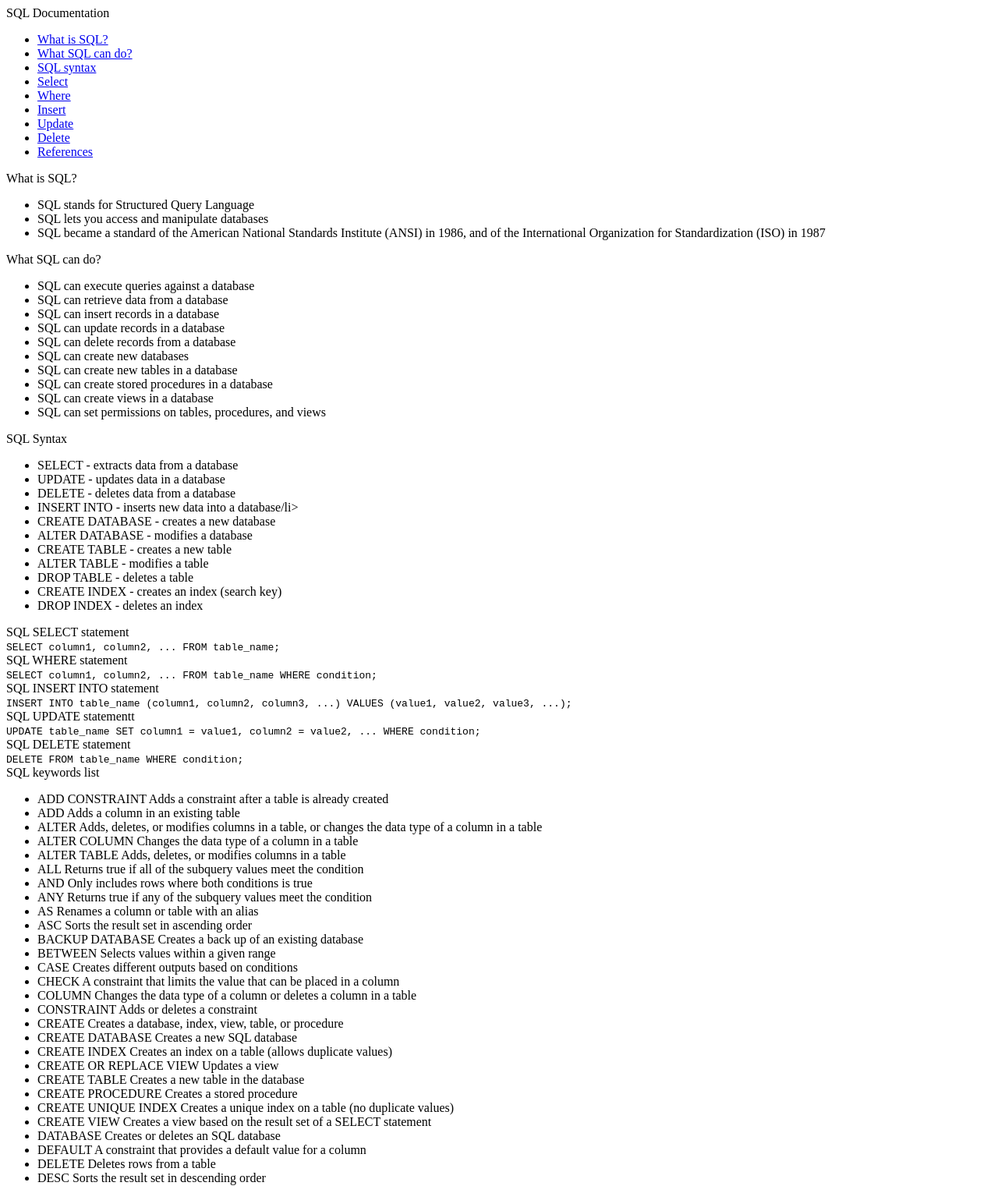
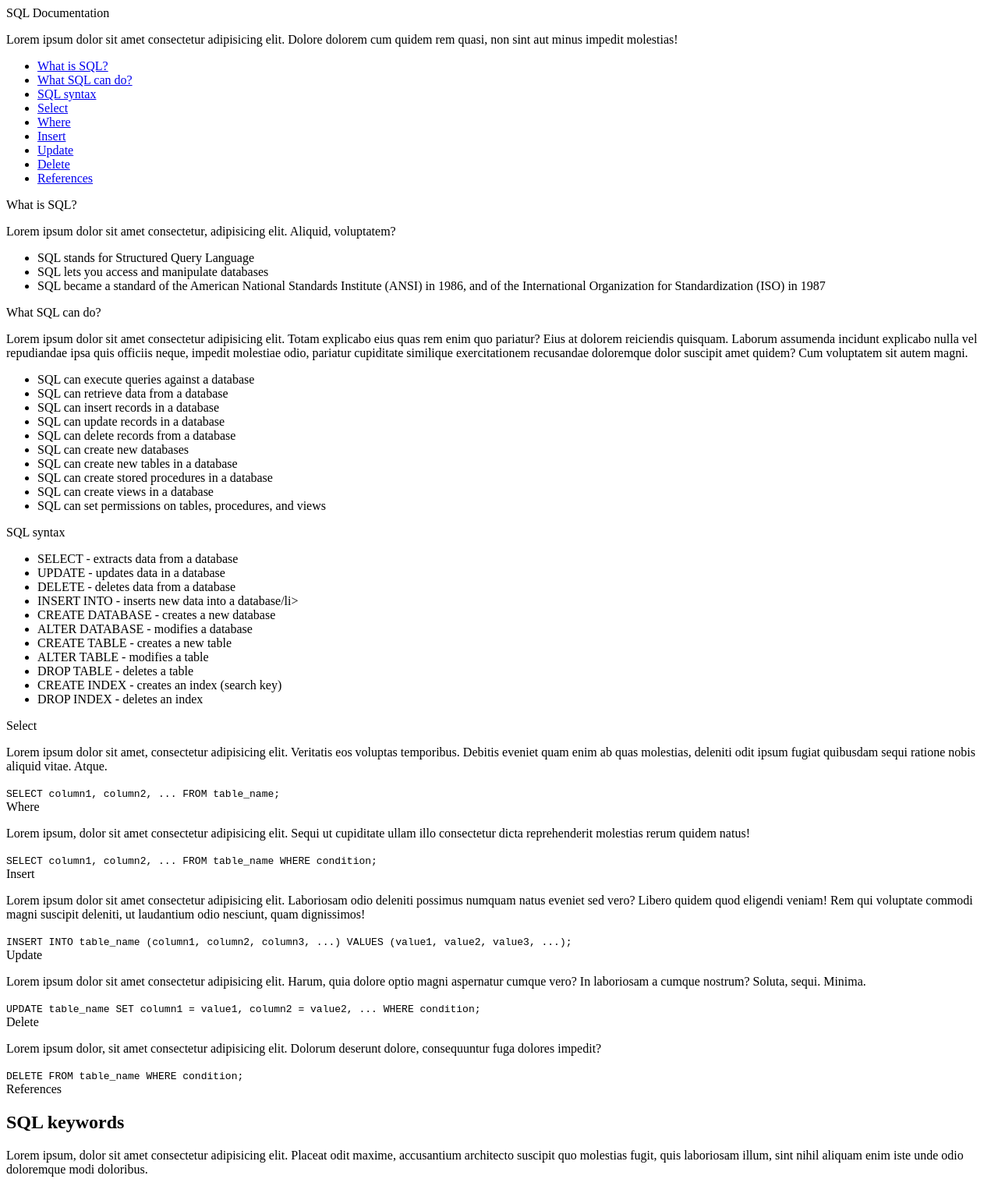
Before and after one commit to konopkagrzegorz/technical-documentation-page, a plain HTML site: page index.html in a window 1280 px wide. Shown: the top 1521 px of the page at 78% size. Drawn offline with Linux system fonts and the light colour scheme.

Commit message:
added style.css

```diff
--- a/index.html
+++ b/index.html
@@ -4,45 +4,54 @@
     <meta charset="UTF-8" />
     <meta http-equiv="X-UA-Compatible" content="IE=edge" />
     <meta name="viewport" content="width=device-width, initial-scale=1.0" />
+
     <title>Document</title>
   </head>
   <body>
     <nav id="navbar">
       <header>SQL Documentation</header>
+      <p>
+        Lorem ipsum dolor sit amet consectetur adipisicing elit. Dolore dolorem
+        cum quidem rem quasi, non sint aut minus impedit molestias!
+      </p>
       <ul>
-        <li class="nav-link">
-          <a href="#what_is_sql">What is SQL?</a>
+        <li>
+          <a class="nav-link" href="#What_is_SQL?">What is SQL?</a>
         </li>
-        <li class="nav-link">
-          <a href="#what_sql_can_do">What SQL can do?</a>
+        <li>
+          <a class="nav-link" href="#What_SQL_can_do?">What SQL can do?</a>
         </li>
-        <li class="nav-link">
-          <a href="#sql_syntax">SQL syntax</a>
+        <li>
+          <a class="nav-link" href="#SQL_syntax">SQL syntax</a>
         </li>
-        <li class="nav-link">
-          <a href="#sql_select">Select</a>
+        <li>
+          <a class="nav-link" href="#Select">Select</a>
         </li>
-        <li class="nav-link">
-          <a href="#sql_where">Where</a>
+        <li>
+          <a class="nav-link" href="#Where">Where</a>
         </li>
-        <li class="nav-link">
-          <a href="#sql_insert">Insert</a>
+        <li>
+          <a class="nav-link" href="#Insert">Insert</a>
         </li>
-        <li class="nav-link">
-          <a href="#sql_update">Update</a>
+        <li>
+          <a class="nav-link" href="#Update">Update</a>
         </li>
-        <li class="nav-link">
-          <a href="#sql_delete">Delete</a>
+        <li>
+          <a class="nav-link" href="#Delete">Delete</a>
         </li>
-        <li class="nav-link">
-          <a href="#sql_references">References</a>
+        <li>
+          <a class="nav-link" href="#References">References</a>
         </li>
       </ul>
     </nav>
   </body>
   <main id="main-doc">
-    <section class="main-section" id="#what_is_sql">
+    <section class="main-section" id="What_is_SQL?">
       <header>What is SQL?</header>
+      <p>
+        Lorem ipsum dolor sit amet consectetur, adipisicing elit. Aliquid,
+        voluptatem?
+      </p>
       <ul>
         <li>SQL stands for Structured Query Language</li>
         <li>SQL lets you access and manipulate databases</li>
@@ -53,8 +62,16 @@
         </li>
       </ul>
     </section>
-    <section class="main-section" id="#what_sql_can_do">
+    <section class="main-section" id="What_SQL_can_do?">
       <header>What SQL can do?</header>
+      <p>
+        Lorem ipsum dolor sit amet consectetur adipisicing elit. Totam explicabo
+        eius quas rem enim quo pariatur? Eius at dolorem reiciendis quisquam.
+        Laborum assumenda incidunt explicabo nulla vel repudiandae ipsa quis
+        officiis neque, impedit molestiae odio, pariatur cupiditate similique
+        exercitationem recusandae doloremque dolor suscipit amet quidem? Cum
+        voluptatem sit autem magni.
+      </p>
       <ul>
         <li>SQL can execute queries against a database</li>
         <li>SQL can retrieve data from a database</li>
@@ -68,8 +85,8 @@
         <li>SQL can set permissions on tables, procedures, and views</li>
       </ul>
     </section>
-    <section class="main-section" id="sql_syntax">
-      <header>SQL Syntax</header>
+    <section class="main-section" id="SQL_syntax">
+      <header>SQL syntax</header>
       <ul>
         <li>SELECT - extracts data from a database</li>
         <li>UPDATE - updates data in a database</li>
@@ -84,34 +101,67 @@
         <li>DROP INDEX - deletes an index</li>
       </ul>
     </section>
-    <section class="main-section" id="sql_select">
-      <header>SQL SELECT statement</header>
+    <section class="main-section" id="Select">
+      <header>Select</header>
+      <p>
+        Lorem ipsum dolor sit amet, consectetur adipisicing elit. Veritatis eos
+        voluptas temporibus. Debitis eveniet quam enim ab quas molestias,
+        deleniti odit ipsum fugiat quibusdam sequi ratione nobis aliquid vitae.
+        Atque.
+      </p>
       <code>SELECT column1, column2, ... FROM table_name;</code>
     </section>
-    <section class="main-section" id="sql_where">
-      <header>SQL WHERE statement</header>
+    <section class="main-section" id="Where">
+      <header>Where</header>
+      <p>
+        Lorem ipsum, dolor sit amet consectetur adipisicing elit. Sequi ut
+        cupiditate ullam illo consectetur dicta reprehenderit molestias rerum
+        quidem natus!
+      </p>
       <code>SELECT column1, column2, ... FROM table_name WHERE condition;</code>
     </section>
-    <section class="main-section" id="sql_insert">
-      <header>SQL INSERT INTO statement</header>
+    <section class="main-section" id="Insert">
+      <header>Insert</header>
+      <p>
+        Lorem ipsum dolor sit amet consectetur adipisicing elit. Laboriosam odio
+        deleniti possimus numquam natus eveniet sed vero? Libero quidem quod
+        eligendi veniam! Rem qui voluptate commodi magni suscipit deleniti, ut
+        laudantium odio nesciunt, quam dignissimos!
+      </p>
       <code
         >INSERT INTO table_name (column1, column2, column3, ...) VALUES (value1,
         value2, value3, ...);</code
       >
     </section>
-    <section class="main-section" id="sql_update">
-      <header>SQL UPDATE statementt</header>
+    <section class="main-section" id="Update">
+      <header>Update</header>
+      <p>
+        Lorem ipsum dolor sit amet consectetur adipisicing elit. Harum, quia
+        dolore optio magni aspernatur cumque vero? In laboriosam a cumque
+        nostrum? Soluta, sequi. Minima.
+      </p>
       <code
         >UPDATE table_name SET column1 = value1, column2 = value2, ... WHERE
         condition;</code
       >
     </section>
-    <section class="main-section" id="sql_delete">
-      <header>SQL DELETE statement</header>
+    <section class="main-section" id="Delete">
+      <header>Delete</header>
+      <p>
+        Lorem ipsum dolor, sit amet consectetur adipisicing elit. Dolorum
+        deserunt dolore, consequuntur fuga dolores impedit?
+      </p>
       <code>DELETE FROM table_name WHERE condition;</code>
     </section>
-    <section class="main-section" id="sql_references">
-      <header>SQL keywords list</header>
+    <section class="main-section" id="References">
+      <header>References</header>
+      <h2>SQL keywords</h2>
+      <p>
+        Lorem ipsum, dolor sit amet consectetur adipisicing elit. Placeat odit
+        maxime, accusantium architecto suscipit quo molestias fugit, quis
+        laboriosam illum, sint nihil aliquam enim iste unde odio doloremque modi
+        doloribus.
+      </p>
       <ul>
         <li>
           ADD CONSTRAINT Adds a constraint after a table is already created
@@ -275,7 +325,20 @@
           specified condition
         </li>
       </ul>
+      <p>
+        Lorem ipsum dolor sit amet consectetur adipisicing elit. Ducimus,
+        facilis repellat! Cumque inventore quisquam esse sunt tempore non velit
+        eaque voluptas modi delectus, eos distinctio, ducimus qui earum? Officia
+        ea quae rem? Atque blanditiis sequi dicta alias? Nobis quisquam deleniti
+        ut voluptate consequatur rerum! Quos tempora accusantium ut laboriosam
+        sunt?
+      </p>
+      <p>
+        Lorem ipsum dolor sit amet consectetur adipisicing elit. Vitae earum
+        dolor aspernatur quas beatae facere ullam hic ipsa, delectus cum?
+      </p>
+      <br />
+      <a href="https://www.w3schools.com/sql/sql_intro.asp">Tutorial Link</a>
     </section>
   </main>
-  >>>>>>> c3dd61e (initial commit)
 </html>
```
